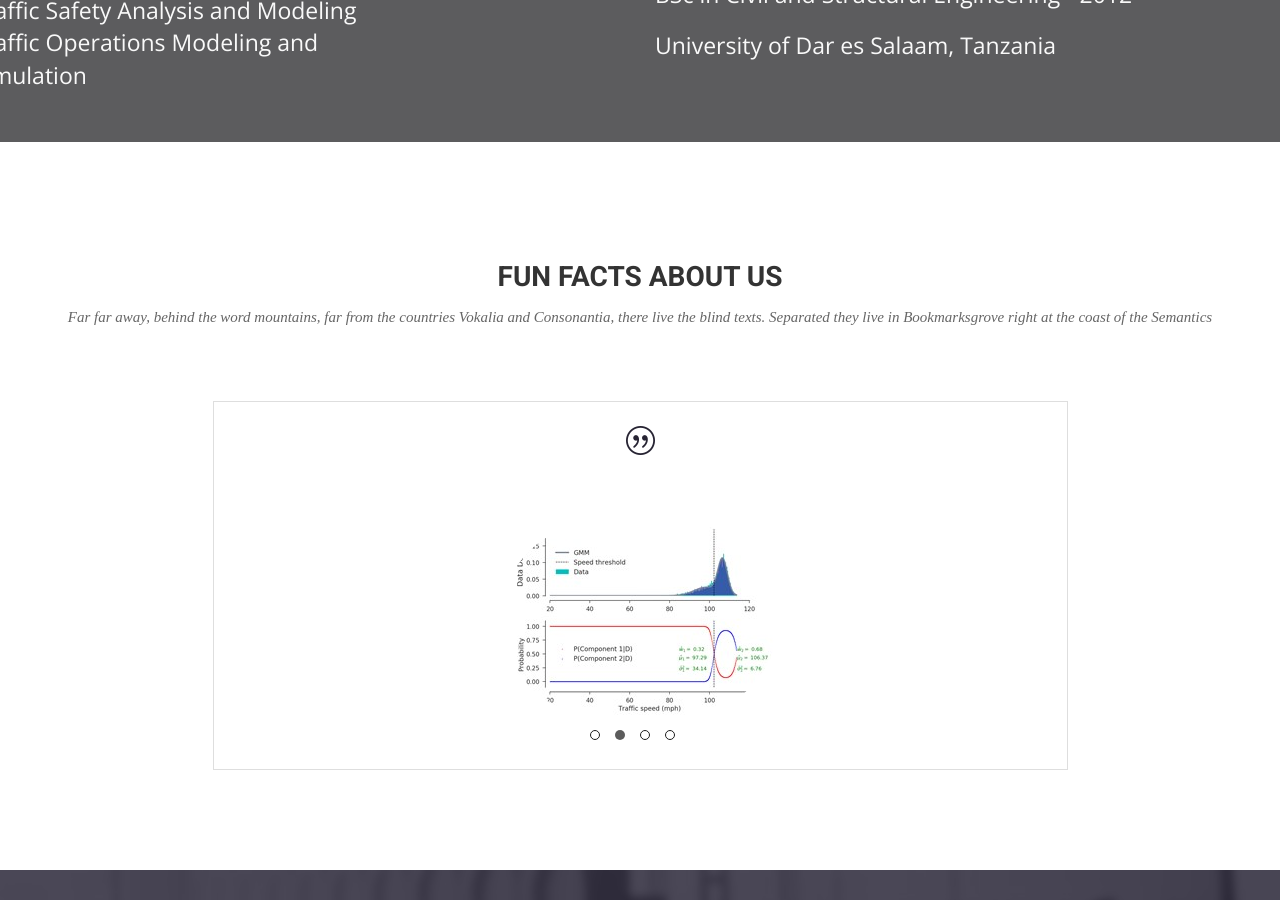
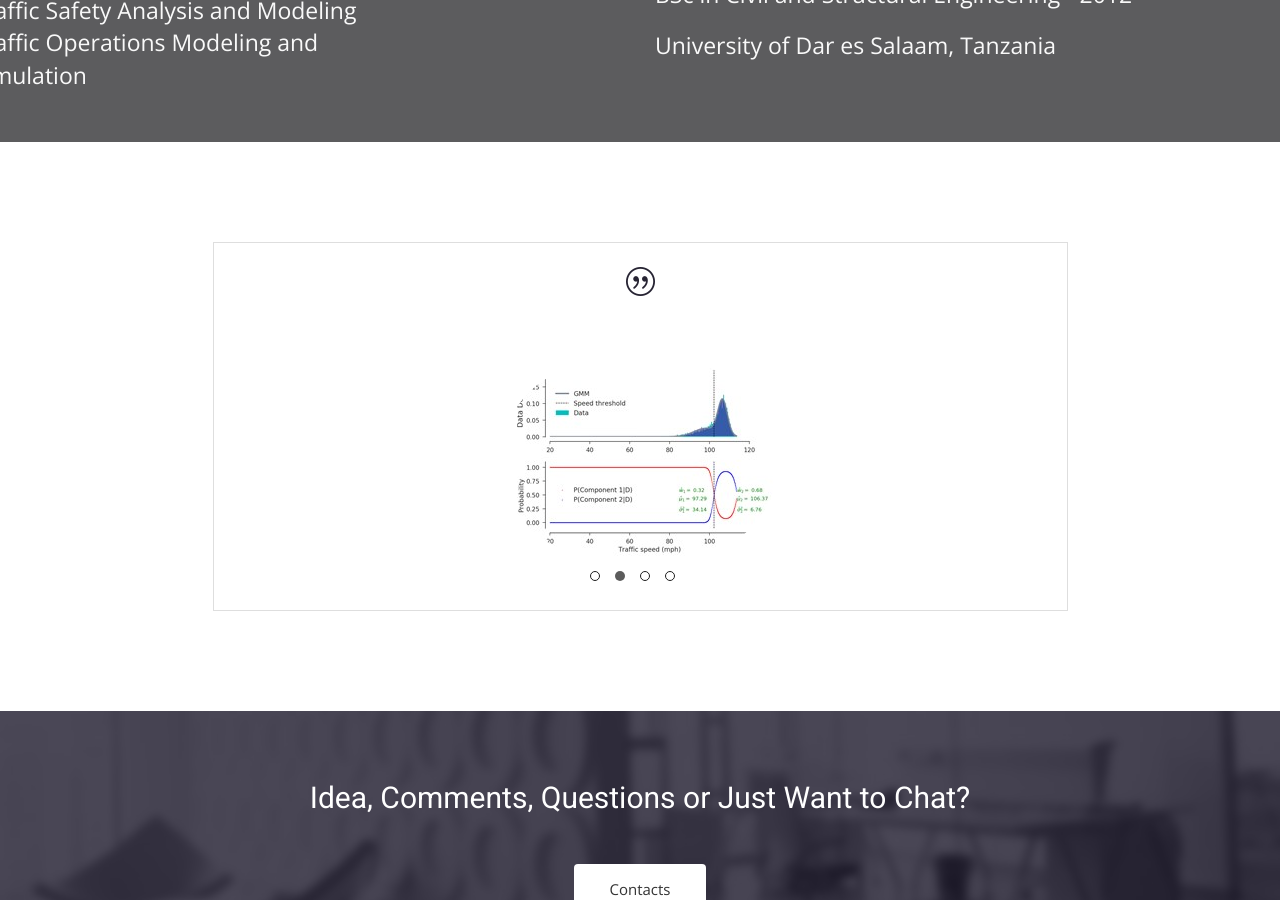
Before and after one commit to ekidando/Emma, a Jekyll site: the page built from index.html, in a window 1280 px wide and 900 px high, scrolled down 1804 px. Built offline with Jekyll 4.4.1, drawn with Linux system fonts in a browser that asks for light colours; nearby versions of some CDN libraries; some web fonts are replaced.

Commit message:
Update index.html

```diff
--- a/index.html
+++ b/index.html
@@ -91,11 +91,7 @@ published: true
 <section id="testimonial">
   <div class="container">
     <div class="row">
-      <div class="section-title text-center">
-        <h2>Fun Facts About Us</h2>
-        <p>Far far away, behind the word mountains, far from the countries Vokalia and Consonantia, there live the blind texts. Separated they live in Bookmarksgrove right at the coast of the Semantics</p>
-      </div>
-    </div>
+       </div>
     <div class="row">
       <div class="col-md-12">
         {% if site.data.testimonials.size > 0 %}
```
